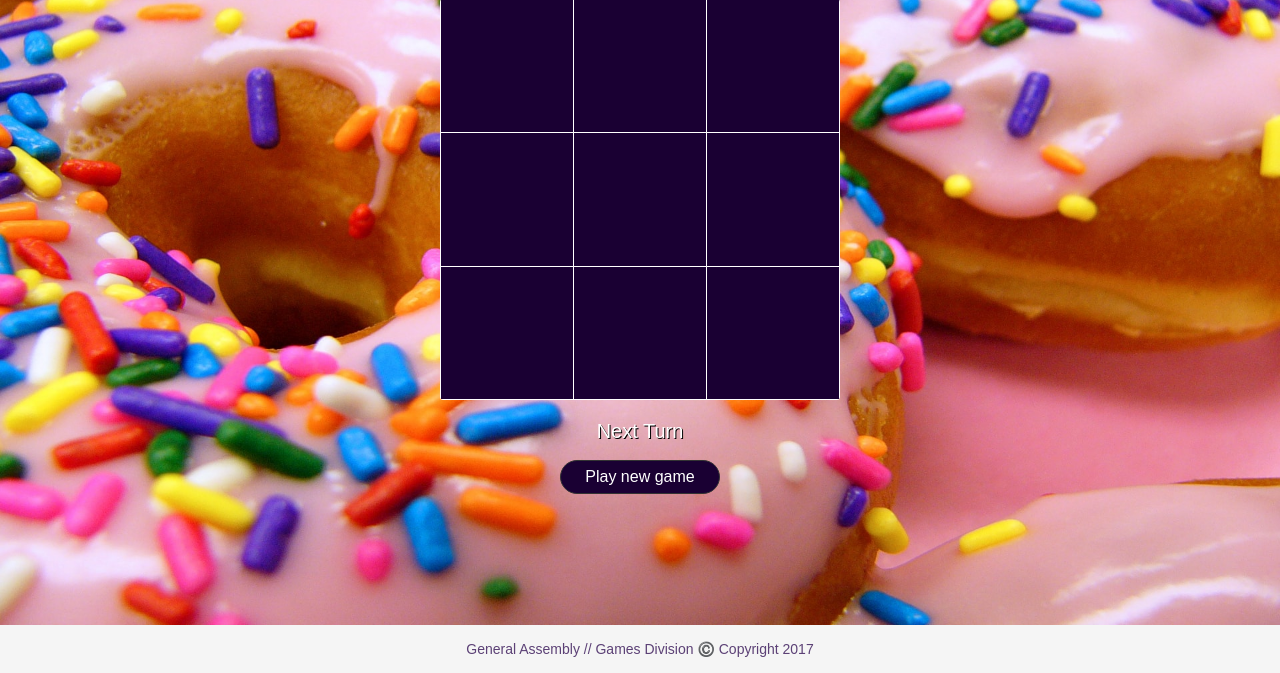
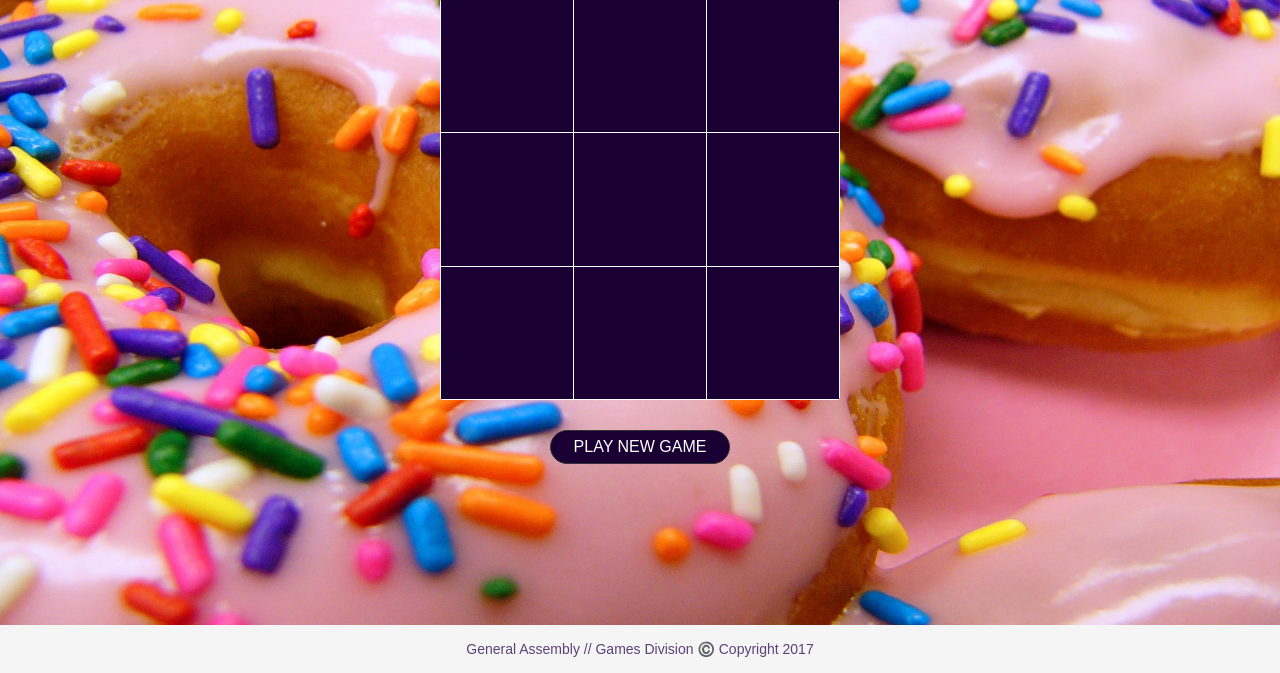
Before and after one commit to lukemico/tictactoe2018, a PHP site: page /home.html in a window 1280 px wide. Shown: the part 127-800 px from the top of the page. Run offline with PHP 8.4, Linux system fonts and the light colour scheme.

Commit message:
CSS tile changes

```diff
--- a/css/style.css
+++ b/css/style.css
@@ -44,7 +44,7 @@ select {
 }
 
 .minContainer2 {
-    padding-top: 10px;
+    padding-top: 30px;
     margin-top: 30px;
     margin: 0 auto;
     text-align: center;
@@ -106,16 +106,23 @@ table {
 
 .newGame {
 	background: #1a0033;
-	width: 160px;
+	color: white;
+	width: 180px;
 	height: 34px;
 	border-radius: 20px;
 	border:1px solid #333;
 	padding: 5px;
-	color: white;
 	cursor: pointer;
 	font-size: 16px;
+/* 	font-family: 'Playfair Display', serif; */
 	margin: 0 0 10px 0;
 }
+
+.newGame:hover {
+	background: white;
+	color: #1a0033;
+}
+
 
 
 .turn {
--- a/home.html
+++ b/home.html
@@ -32,8 +32,8 @@
 
 	    <div class="container">
 	        <div class="minContainer2">
-		        <div class="turn">Next Turn</div>
-					<button name="NewGame" class="newGame" value="Start a New Game" onclick="fnNewGame()">Play new game</button>
+<!-- 		        <div class="turn"></div> -->
+					<button name="NewGame" class="newGame" value="Start a New Game" onclick="fnNewGame()">PLAY NEW GAME</button>
 					<select id="grid" style="display:none"></select>
 				</div>
 	        </div>
--- a/js/main.js
+++ b/js/main.js
@@ -123,3 +123,34 @@ function isEven(value) {
     else
         return false;
 }
+
+
+
+$("td").click(function() {
+      td = $(this);
+      var state = getState(td);
+      if (!state) {
+        var pattern = definePatternForCurrentPlayer(player);
+        changeState(td, pattern);
+        if (checkIfPlayerWon(table, pattern)) {
+          window.alert(
+            "Player " + player + " has wins! DONUTS for everyone..."
+          );
+          // message.html('Player '+player+' has won.');
+          turn.html("");
+        } else {
+          player = setNextPlayer(player);
+          displayNextPlayer(turn, player);
+        }
+      } else {
+        window.alert("Duh! This box is already checked.");
+        // message.html('This box is already checked.');
+      }
+    });
+
+    $(".reset").click(function() {
+      player = 1;
+      message.html("");
+      reset(table);
+      displayNextPlayer(turn, player);
+    });
```
